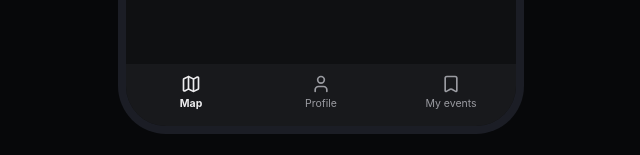
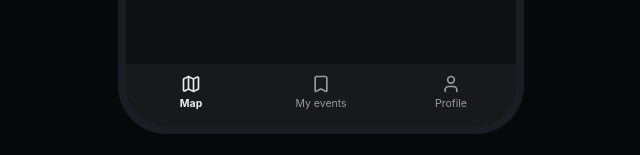
Before and after one commit to jeronperey/slocial, a React (Vite) app: page / in a window 1280 px wide. Shown: the part 642-797 px from the top of the page, without its empty margins (319-959 px from the left). Built offline with nearby package versions, Linux system fonts and the light colour scheme.

Commit message:
feat: moved profile link to the right side

```diff
--- a/src/components/layout/BottomNav.tsx
+++ b/src/components/layout/BottomNav.tsx
@@ -5,8 +5,8 @@ import { NavLink } from 'react-router'
 
 const TABS = [
   { to: '/', label: 'Map', Icon: MapIcon, end: true },
+  { to: '/events', label: 'My events', Icon: BookmarkIcon, end: false },
   { to: '/profile', label: 'Profile', Icon: UserIcon, end: false },
-  { to: '/events', label: 'My events', Icon: BookmarkIcon, end: false },
 ]
 
 export function BottomNav() {
```
